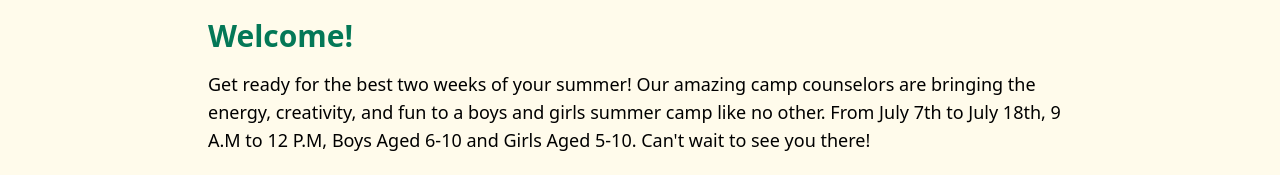
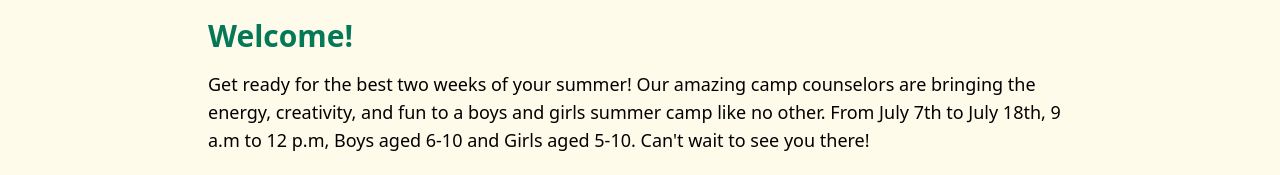
Before and after one commit to peytonswayne/boysandgirlssummercamp2025, a plain HTML site: page index.html in a window 1280 px wide. Shown: the part 406-581 px from the top of the page. Drawn offline with nearby package versions, Linux system fonts and the light colour scheme.

Commit message:
Update index.html

```diff
--- a/index.html
+++ b/index.html
@@ -20,7 +20,7 @@
   <section id="home" class="max-w-4xl mx-auto mt-10 px-4">
     <h2 class="text-3xl font-semibold text-green-700 mb-4">Welcome!</h2>
     <p class="text-lg mb-6">
-      Get ready for the best two weeks of your summer! Our amazing camp counselors are bringing the energy, creativity, and fun to a boys and girls summer camp like no other. From July 7th to July 18th, 9 A.M to 12 P.M, Boys Aged 6-10 and Girls Aged 5-10. Can't wait to see you there!
+      Get ready for the best two weeks of your summer! Our amazing camp counselors are bringing the energy, creativity, and fun to a boys and girls summer camp like no other. From July 7th to July 18th, 9 a.m to 12 p.m, Boys aged 6-10 and Girls aged 5-10. Can't wait to see you there!
     </p>
     <div class="grid md:grid-cols-2 gap-6">
       <div class="bg-white p-6 rounded-xl shadow-md border border-green-100">
```
